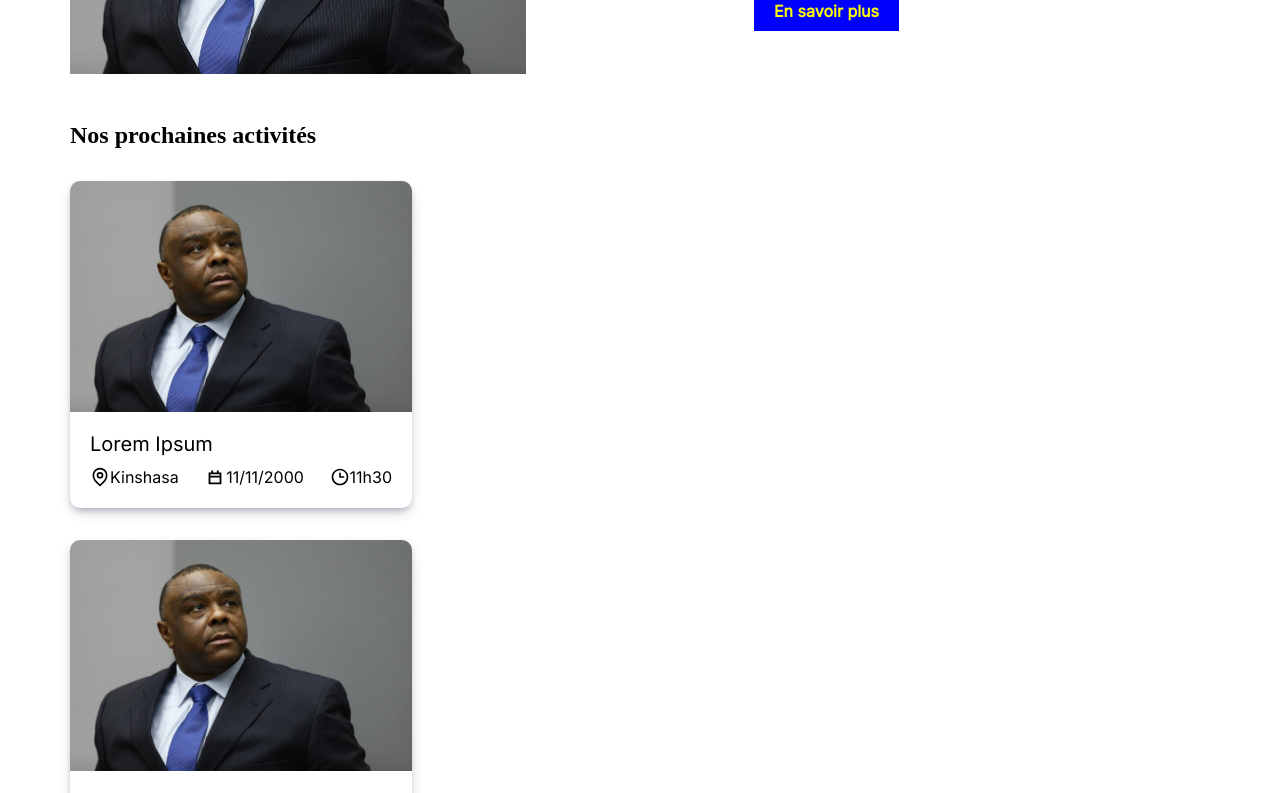
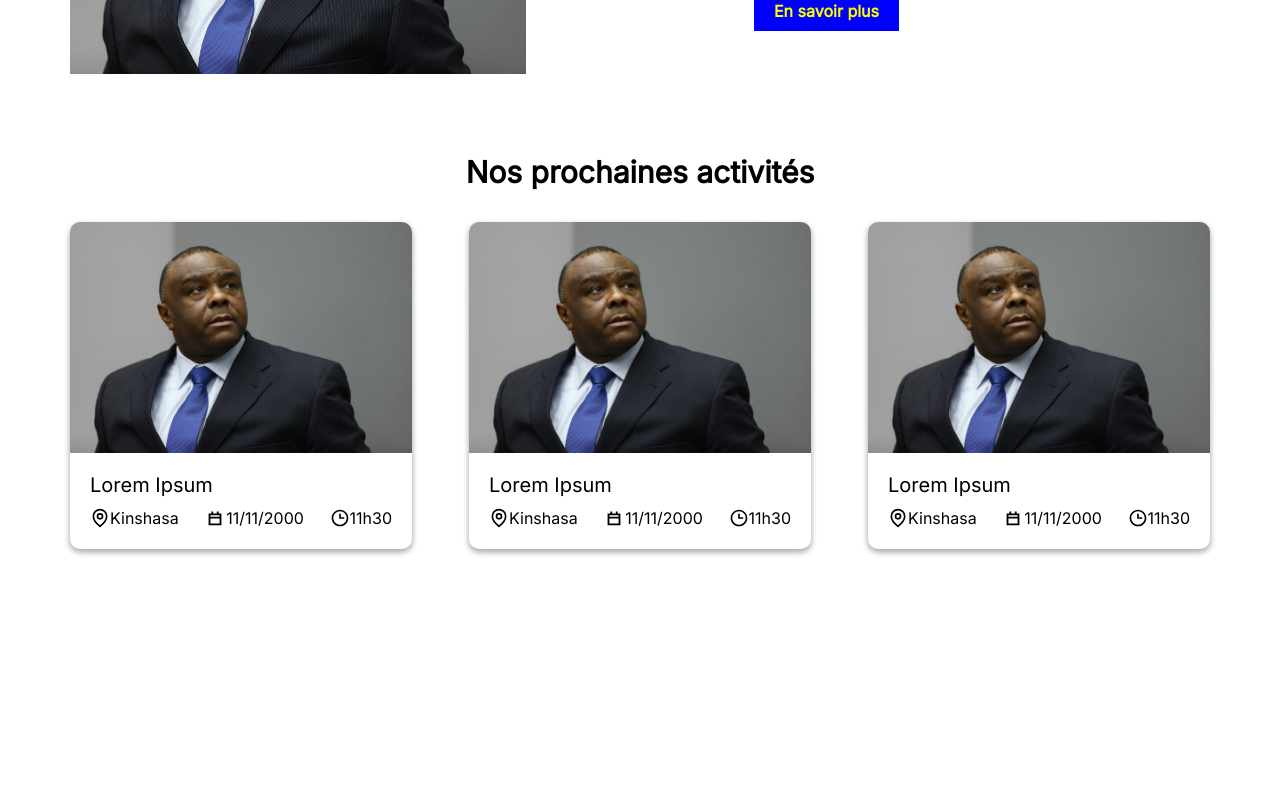
Before and after one commit to PhoenixMputu/mlc, a React (Create React App) app: page / in a window 1280 px wide. Shown: the part 1060-1853 px from the top of the page. After the commit the page ends 1673 px from the top, so only its background shows below. Built offline with nearby package versions, Linux system fonts and the light colour scheme.

Commit message:
add section next activities

```diff
--- a/src/components/Card.jsx
+++ b/src/components/Card.jsx
@@ -3,9 +3,9 @@ import '../css/card.scss';
 import { GrLocation, GrFormCalendar } from "react-icons/gr";
 import { BiTime } from "react-icons/bi";
 
-const Card = ({image, title, place, date, hour}) => {
+const Card = ({image, title, place, date, hour, key}) => {
   return (
-    <div className="card">
+    <div className="card" key={key}>
         <img src={image} alt={title} className="card-image"/>
         <h3 className="card-title">{title}</h3>
         <div className="card-footer">
--- a/src/css/card.scss
+++ b/src/css/card.scss
@@ -7,7 +7,8 @@
     border-radius: 10px;
     width: 30%;
     margin: 2rem 0;
-    box-shadow: rgba(50, 50, 93, 0.25) 0px 6px 12px -2px, rgba(0, 0, 0, 0.3) 0px 3px 7px -3px;
+    box-shadow: rgba(0, 0, 0, 0.16) 0px 3px 6px, rgba(0, 0, 0, 0.23) 0px 3px 6px;
+    cursor: pointer;
 
     img {
         max-width: 100%;
--- a/src/css/home.scss
+++ b/src/css/home.scss
@@ -78,6 +78,24 @@ main {
             }
         }
     }
+
+    .container {
+        @include flexbox(row, wrap, space-between, center);
+        margin: 2rem 0;
+
+        h2 {
+            width: 100%;
+            text-align: center;
+            font-family: $montserrat;
+            font-size: 30px;
+            font-weight: 700;
+        }
+
+        .flex-row {
+            width: 100%;
+            @include flexbox(row, wrap, space-between, center);
+        }
+    }
 }
 
 @media screen and (max-width: 400px) {
--- a/src/css/navbar.scss
+++ b/src/css/navbar.scss
@@ -48,7 +48,7 @@ header {
     }
 }
 
-@media screen and (max-width: 400px) {
+@media screen and (max-width: 600px) {
     header {
         width: 100%;
         position: relative;
@@ -64,9 +64,9 @@ header {
                 display: block;
                 background-color: $ford-blue;
                 position: absolute;
-                top: 60px;
+                top: 55px;
                 width: 100%;
-                height: 95vh;
+                height: 100vh;
                 overflow-y: hidden;
                 z-index: 999;
                 overflow: hidden;
--- a/src/pages/Home.jsx
+++ b/src/pages/Home.jsx
@@ -28,10 +28,9 @@ const Home = () => {
       <div className='container'>
         <h2>Nos prochaines activités</h2>
         <div className="flex-row">
-          <Card image={bemba} title="Lorem Ipsum" place="Kinshasa" date="11/11/2000" hour="11h30"/>
-          <Card image={bemba} title="Lorem Ipsum" place="Kinshasa" date="11/11/2000" hour="11h30"/>
-          <Card image={bemba} title="Lorem Ipsum" place="Kinshasa" date="11/11/2000" hour="11h30"/>
-          <Card image={bemba} title="Lorem Ipsum" place="Kinshasa" date="11/11/2000" hour="11h30"/>
+          <Card key={1} image={bemba} title="Lorem Ipsum" place="Kinshasa" date="11/11/2000" hour="11h30"/>
+          <Card key={2} image={bemba} title="Lorem Ipsum" place="Kinshasa" date="11/11/2000" hour="11h30"/>
+          <Card key={3} image={bemba} title="Lorem Ipsum" place="Kinshasa" date="11/11/2000" hour="11h30"/>
         </div>
       </div>
     </main>
```
